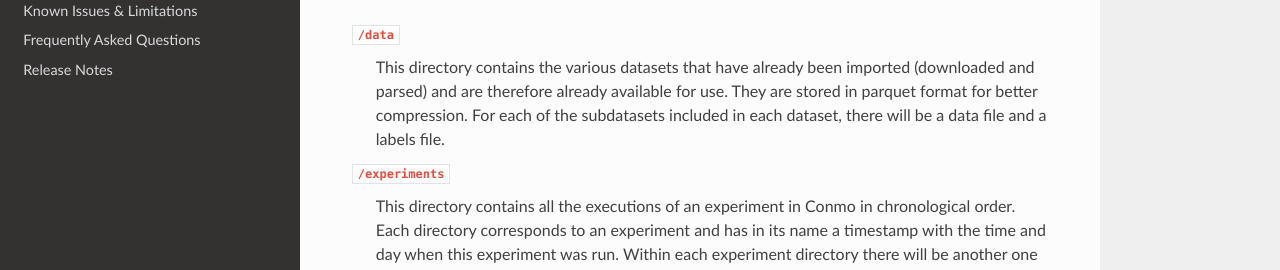
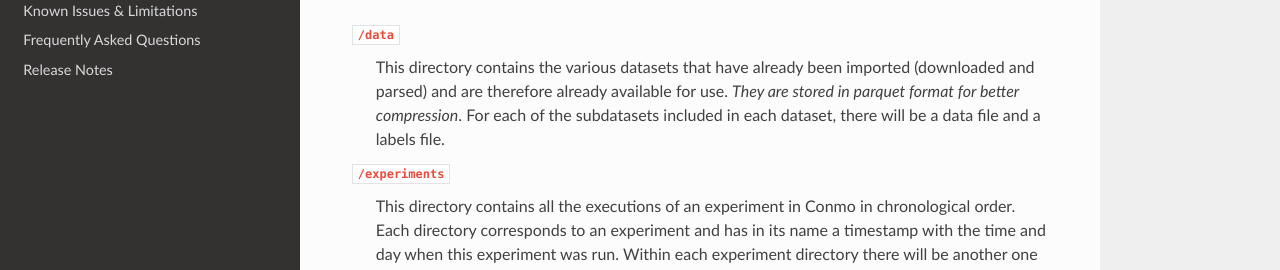
Before and after one commit to MyM-Uniovi/conmo, a Sphinx documentation site: the page built from docs/source/quickstart.rst, in a window 1280 px wide and 900 px high, scrolled down 3207 px. Shown: the part 348-618 px from the top of the window. Built offline with Sphinx 7.4.7 and the Read the Docs theme 2.0.0, drawn with Linux system fonts in a browser that asks for light colours; some of the changed text lies outside the part shown.

Commit message:
Minor changes

```diff
--- a/docs/source/quickstart.rst
+++ b/docs/source/quickstart.rst
@@ -158,7 +158,7 @@
 
 ``/data``
     This directory contains the various datasets that have already been imported (downloaded and parsed) and are therefore already available for use.
-    They are stored in parquet format for better compression. For each of the subdatasets included in each dataset, there will be a data file and a labels file.
+    *They are stored in parquet format for better compression*. For each of the subdatasets included in each dataset, there will be a data file and a labels file.
 ``/experiments``
     This directory contains all the executions of an experiment in Conmo in chronological order. Each directory corresponds to an experiment and has in its name a
     timestamp with the time and day when this experiment was run. Within each experiment directory there will be another one for each pipeline, and within this one
--- a/docs/source/releasenotes.rst
+++ b/docs/source/releasenotes.rst
@@ -4,6 +4,6 @@
 Release Notes
 =============
 
-Conmo 1.0.0 - beta
+Conmo 1.0.0
 
 First publicly available version.
```
Also changed, not shown: other parts of docs/source/quickstart.rst (+1 -1 lines), README.md (+5 -0 lines), 1 other file.
